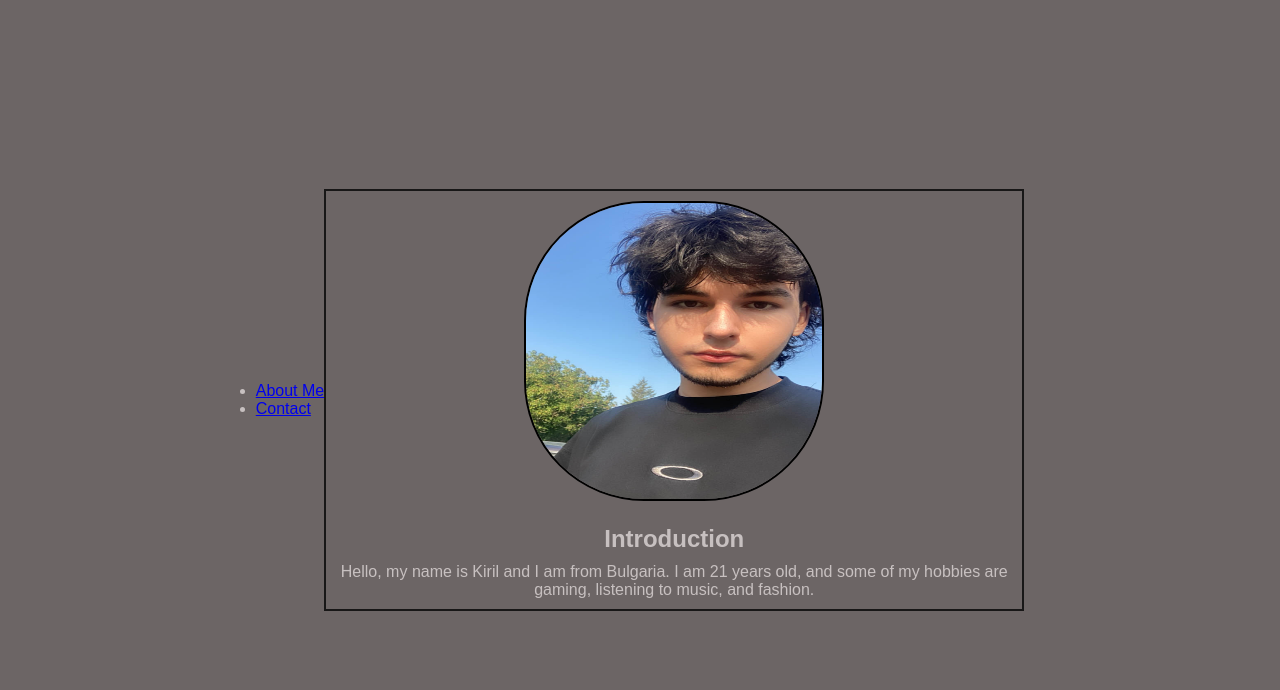
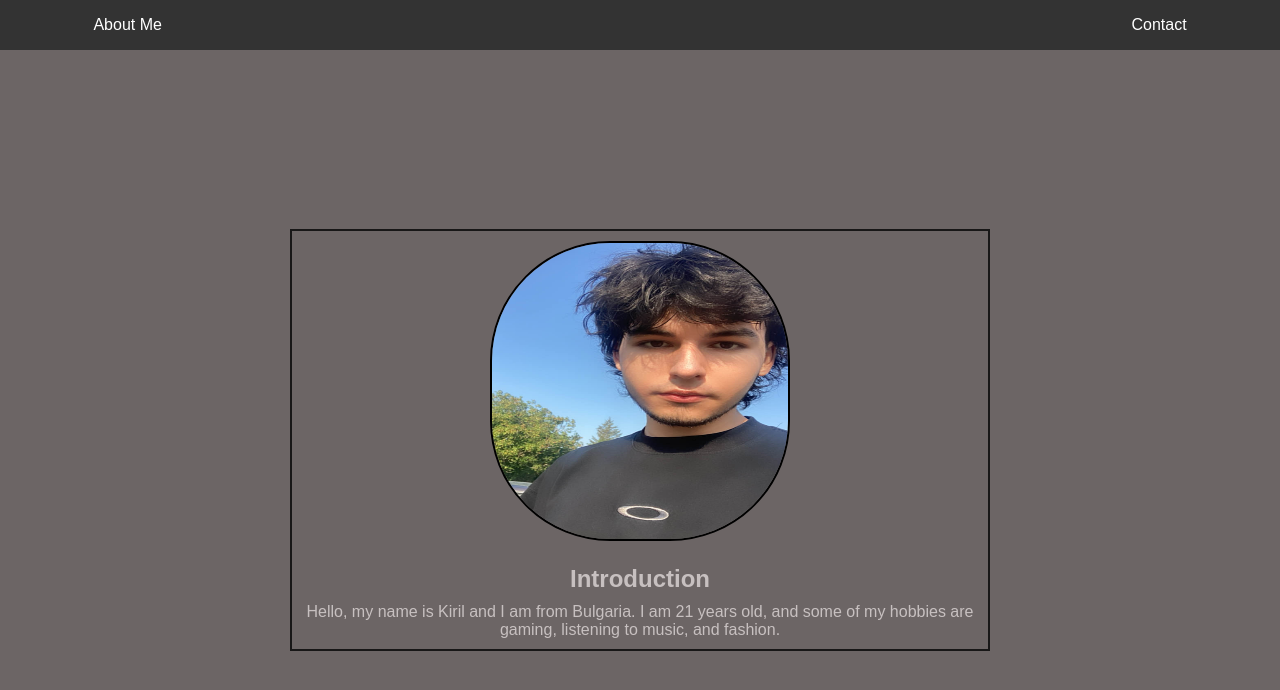
Before and after one commit to nauseatears/introduction-website, a plain HTML site: page index.html in a window 1280 px wide. Drawn offline with Linux system fonts and the light colour scheme.

Commit message:
Update styles.css

```diff
--- a/styles.css
+++ b/styles.css
@@ -1,5 +1,3 @@
-
-
 * {
     margin: 0;
     padding: 0;
@@ -16,12 +14,49 @@ body {
     height: 100vh;
 }
 
+header {
+    position: fixed;
+    top: 0;
+    left: 0;
+    width: 100%;
+    display: flex;
+    justify-content: center;
+    align-items: center;
+    padding: 1em;
+    background-color: #333;
+    color: white;
+    z-index: 1000;
+}
+
+.nav-container {
+    display: flex;
+    justify-content: space-between;
+    width: 90%;
+    max-width: 1200px;
+}
+
+.nav-left, .nav-right {
+    list-style: none;
+}
+
+.nav-left li, .nav-right li {
+    display: inline;
+}
+
+.nav-left a, .nav-right a {
+    color: white;
+    text-decoration: none;
+    font-size: 16px;
+    padding: 0 15px;
+}
+
 .container {
     text-align: center;
     padding: 10px;
     border: 2px solid #181717;
     width: 120%;
     max-width: 700px;
+    margin-top: 80px;
 }
 
 .profile-img {
```
